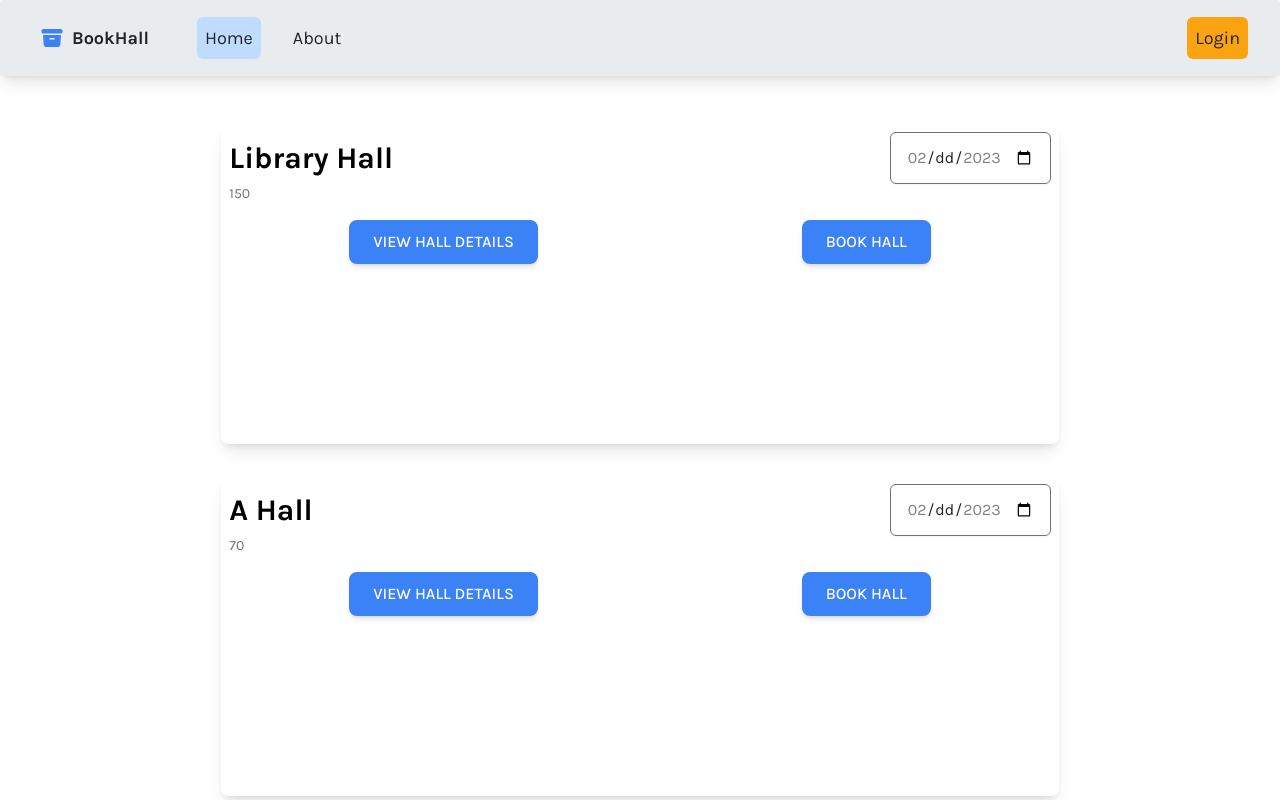
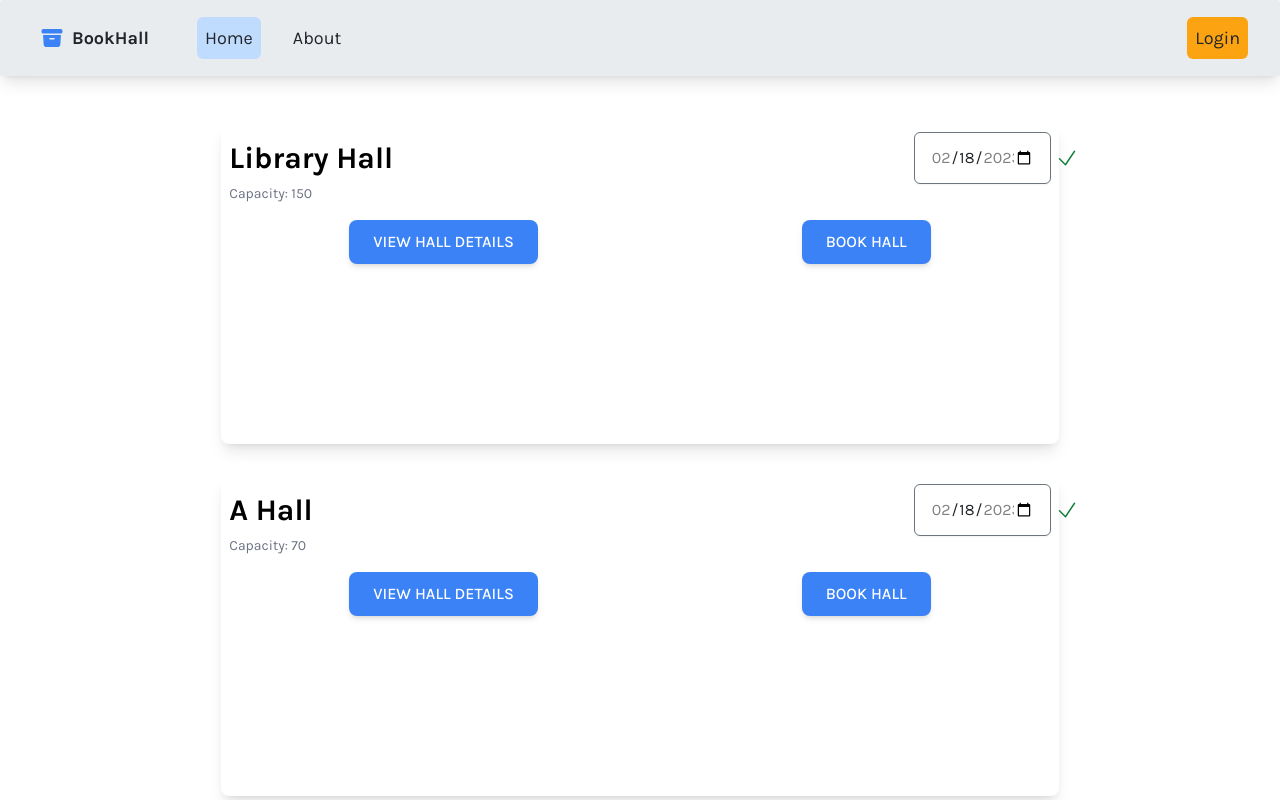
Before and after one commit to Prakash-coder/HallBook, a React (Create React App) app in the folder HallBook/hallbookreact/: page / in a window 1280 px wide. Shown: the top 800 px of the page. Built offline with nearby package versions, Linux system fonts and the light colour scheme.

Commit message:
Updated hallcard to include a DateFilter component

```diff
--- a/HallBook/hallbookreact/src/components/Hall/HallCard.js
+++ b/HallBook/hallbookreact/src/components/Hall/HallCard.js
@@ -1,35 +1,7 @@
 import CButton from "../CButton";
 import { useNavigate } from "react-router-dom";
 import { useState } from "react";
-
-const HallInpputClass = `hallinputclass `;
-
-function maxDate() {
-  const today = new Date();
-  const res = new Date(today.getTime() + 10 * 24 * 3600 * 1000);
-  return res.toISOString().slice(0, 10);
-}
-
-function minDate() {
-  let result = new Date().toISOString().split("T")[0];
-
-  return result;
-}
-
-const minDateVal = minDate();
-const maxDateVal = maxDate();
-
-function checkDateValidity(date) {
-  const allowedMaxDate = new Date(maxDate());
-  const allowedMinDate = new Date(minDate());
-
-  const inputDate = new Date(date);
-  if (inputDate >= allowedMinDate && inputDate <= allowedMaxDate) {
-    return true;
-  } else {
-    return false;
-  }
-}
+import DateFilter from "../Time/DateFilter";
 
 function HallCard({ id, name, capacity, slides }) {
   const hall = { id, name, capacity, slides };
@@ -48,13 +20,14 @@ function HallCard({ id, name, capacity, slides }) {
     navigate(path, { state: { ...hall } });
   };
 
-  const [date, setDate] = useState("");
 
+  //for date filer component
+  const [date, setDate] = useState(new Date().toISOString().split("T")[0] );
 
-  function handleDateChange(e){
-    let date = e.target.value
-    if(checkDateValidity(date)){
-      setDate(date)
+  function handleDateChange(e, dateValid) {
+    let date = e.target.value;
+    if (dateValid) {
+      setDate(date);
     }
   }
 
@@ -65,26 +38,15 @@ function HallCard({ id, name, capacity, slides }) {
           <div className="flex items-center justify-between">
             <div className="text-3xl font-bold">{name}</div>
             <div>
-              <div className="my-0">
-                <label>
-                  <div>
-                    <input
-                      id={`${id}date`}
-                      name={`${name}date`}
-                      value={date}
-                      required={false}
-                      type="date"
-                      className={HallInpputClass}
-                      onChange={handleDateChange}
-                      min={minDateVal}
-                      max={maxDateVal}
-                    />
-                  </div>
-                </label>
-              </div>
+              <DateFilter
+                id={id}
+                name={name}
+                date={date}
+                handleChange={handleDateChange}
+              />
             </div>
           </div>
-          <div className="text-sm text-gray-500">{capacity}</div>
+          <div className="text-sm text-gray-500">Capacity: {capacity}</div>
         </div>
         {/* a div for the booked events and time intervals for those events needs to go here */}
         <div className="flex flex-col gap-6 md:flex-row">
--- /dev/null
+++ b/HallBook/hallbookreact/src/components/Time/DateFilter.js
@@ -0,0 +1,69 @@
+import React from "react";
+import ValidIcon from "../Icons/ValidIcon";
+import InvalidIcon from "../Icons/InvalidIcon";
+
+const HallInpputClass = `hallinputclass `;
+
+function maxDate() {
+    const today = new Date();
+    const res = new Date(today.getTime() + 10 * 24 * 3600 * 1000);
+    return res.toISOString().slice(0, 10);
+  }
+
+  function minDate() {
+    let result = new Date().toISOString().split("T")[0];
+
+    return result;
+  }
+
+  const minDateVal = minDate();
+  const maxDateVal = maxDate();
+
+  function checkDateValidity(date) {
+    const allowedMaxDate = new Date(maxDate());
+    const allowedMinDate = new Date(minDate());
+
+    const inputDate = new Date(date);
+    if (inputDate >= allowedMinDate && inputDate <= allowedMaxDate) {
+      return true;
+    } else {
+      return false;
+    }
+  }
+
+function DateFilter({id,name,date,handleChange}) {
+
+    let dateValid=checkDateValidity(date)
+
+  return (
+    <div className="my-0 max-w-[137px]">
+      <label>
+        <div className="flex items-center gap-1">
+          <input
+            id={`${id}date`}
+            name={`${name}date`}
+            value={date}
+            required={false}
+            type="date"
+            className={
+                HallInpputClass +
+                `${dateValid ? "" : "animate-bounceleft border-red-500"}`
+              }
+            onChange={(e)=>handleChange(e,checkDateValidity(e.target.value))}
+            min={minDateVal}
+            max={maxDateVal}
+          />
+          <span>
+          {dateValid ? (
+            <ValidIcon/>
+          ) : (
+            <InvalidIcon/>
+          )}
+        </span>
+        </div>
+      </label>
+    </div>
+  );
+}
+
+export default DateFilter;
```
